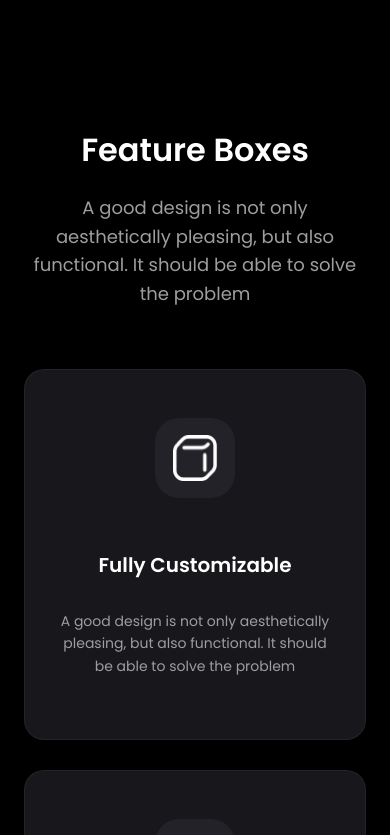
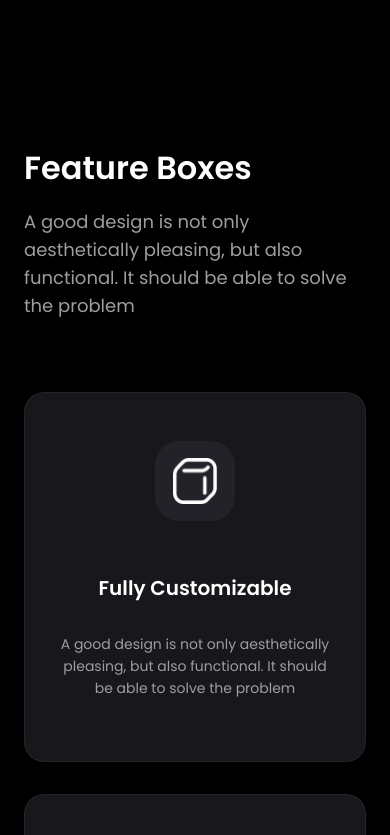
Before and after one commit to TARUN062005/figmaBanao, a React (Vite) app in the folder frontend/: page / in a window 390 px wide. Shown: the part 4520-5355 px from the top of the page. Built offline with nearby package versions, Linux system fonts and the light colour scheme.

Commit message:
feauter section updated

```diff
--- a/frontend/src/components/Contact/Contact.css
+++ b/frontend/src/components/Contact/Contact.css
@@ -9,19 +9,18 @@
     z-index: 10;
 }
 
-/* Banner Container */
+/* ===== Banner ===== */
+
 .banner-container {
     position: relative;
     width: 100%;
     max-width: 1110px;
     margin: -360px auto 120px;
-    /* Pull up by half height (~212px) */
     padding: 0 20px;
     box-sizing: content-box;
     z-index: 20;
 }
 
-/* Inner Container for Banner */
 .banner-inner {
     position: relative;
     width: 100%;
@@ -40,7 +39,6 @@
     top: 0;
     right: 0;
     height: 100%;
-    width: auto;
     opacity: 0.6;
     pointer-events: none;
     object-fit: cover;
@@ -70,14 +68,14 @@
     border-radius: 8px;
     padding: 12px 32px;
     cursor: pointer;
-    transition: transform 0.2s;
 }
 
 .banner-btn:hover {
     transform: scale(1.05);
 }
 
-/* Get In Touch Section */
+/* ===== Get In Touch Section ===== */
+
 .get-in-touch-section {
     display: flex;
     justify-content: space-between;
@@ -86,14 +84,14 @@
     max-width: 1110px;
     margin: 0 auto;
     gap: 60px;
-    position: relative;
     padding: 0 20px;
 }
+
+/* Sphere container */
 
 .wireframe-container {
     flex: 1;
     position: relative;
-    /* Sphere dimensions */
     width: 542px;
     height: 542px;
     display: flex;
@@ -104,42 +102,51 @@
 .wireframe-sphere {
     width: 542px;
     height: 542px;
-    opacity: 1;
     z-index: 1;
 }
 
+/* ===== TRUE BACKDROP BLUR ELLIPSES ===== */
+
+.blur-ellipse-top,
+.blur-ellipse-bottom {
+    position: absolute;
+    border-radius: 50%;
+    pointer-events: none;
+
+    background: radial-gradient(
+        1202.04% 1056.38% at 42.92% -7.08%,
+        rgba(73, 73, 85, 0.7) 0%,
+        rgba(20, 20, 20, 0.4) 100%
+    );
+
+    backdrop-filter: blur(20px);
+    -webkit-backdrop-filter: blur(20px);
+
+    z-index: 2;
+}
+
+/* Top ellipse */
+
 .blur-ellipse-top {
-    position: absolute;
     width: 64px;
     height: 64px;
-    /* top: 3933px global vs sphere 3961px -> -28px local */
     top: -28px;
-    /* left: 108px global vs sphere 130px -> -22px local */
     left: -22px;
-    background: radial-gradient(1202.04% 1056.38% at 42.92% -7.08%, #494955 0%, #141414 100%);
-    backdrop-filter: blur(20px);
-    z-index: 2;
-    border-radius: 50%;
 }
 
+/* Bottom ellipse */
+
 .blur-ellipse-bottom {
-    position: absolute;
     width: 96px;
     height: 96px;
-    /* top: 4465px global vs sphere 3961px -> 504px local */
     top: 504px;
-    /* left: 594px global vs sphere 130px -> 464px local */
     left: 464px;
-    background: radial-gradient(1202.04% 1056.38% at 42.92% -7.08%, #494955 0%, #141414 100%);
-    backdrop-filter: blur(20px);
-    z-index: 2;
-    border-radius: 50%;
 }
 
-/* Contact Form */
+/* ===== Contact Form ===== */
+
 .contact-form-container {
     flex: 1;
-    width: 100%;
     max-width: 500px;
     z-index: 2;
 }
@@ -177,7 +184,6 @@
 
 .input-box img {
     width: 24px;
-    height: 24px;
     opacity: 0.5;
 }
 
@@ -187,7 +193,6 @@
     border: none;
     color: white;
     width: 100%;
-    font-family: inherit;
     font-size: 16px;
     outline: none;
 }
@@ -197,25 +202,28 @@
     min-height: 100px;
 }
 
+/* Image button only */
+
 .submit-btn {
     background: transparent;
-    /* remove any background */
     border: none;
-    /* remove button border */
     padding: 0;
-    /* remove extra spacing */
-    margin: 0;
     cursor: pointer;
     display: inline-block;
-    /* shrink to image size */
 }
 
+.submit-btn img {
+    display: block;
+}
 
 .submit-btn:hover {
     opacity: 0.9;
 }
 
+/* ===== Responsive ===== */
+
 @media (max-width: 1024px) {
+
     .banner-inner {
         flex-direction: column;
         text-align: center;
--- a/frontend/src/components/Feauters/Feauter.css
+++ b/frontend/src/components/Feauters/Feauter.css
@@ -1,8 +1,9 @@
 .feature-section {
   width: 100%;
-  padding: 100px 0;
-  position: relative;
+  padding: 120px 0;
 }
+
+/* ===== Container (matches Figma layout grid) ===== */
 
 .feature-container {
   max-width: 1440px;
@@ -10,51 +11,78 @@
   padding: 0 165px;
 }
 
+/* ===== Header ===== */
+
 .feature-header {
-  text-align: center;
-  margin-bottom: 60px;
+  margin-bottom: 72px;
 }
 
+/* Main Title — EXACT FIGMA */
+
 .feature-main-title {
+  width: 342px;
+  height: 80px;
+
+  font-family: "Poppins", sans-serif;
   font-size: 48px;
   font-weight: 600;
-  margin-bottom: 20px;
+  line-height: 80px;
+
+  color: #ffffff;
+
+  margin-bottom: 5px;
 }
 
+/* Description — EXACT FIGMA */
+
 .feature-main-desc {
+  width: 577px;
+
+  font-family: "Poppins", sans-serif;
   font-size: 18px;
+  font-weight: 400;
+  line-height: 28px;
+
   color: #9e9e9e;
-  line-height: 1.6;
 }
+
+/* ===== Grid ===== */
 
 .feature-grid {
   display: grid;
-  grid-template-columns: repeat(auto-fit, minmax(300px, 1fr));
-  gap: 30px;
+  grid-template-columns: repeat(3, 1fr);
+  gap: 32px;
 }
+
+/* ===== Cards ===== */
 
 .feature-card {
   background: #18181c;
   border: 1px solid rgba(255, 255, 255, 0.05);
   border-radius: 20px;
   padding: 48px 32px;
-  text-align: center;
-  transition: transform 0.3s ease, border-color 0.3s ease;
+
   display: flex;
   flex-direction: column;
   align-items: center;
+  text-align: center;
+
+  transition: transform 0.3s ease, border-color 0.3s ease;
 }
 
 .feature-card:hover {
-  transform: translateY(-5px);
-  border-color: rgba(255, 255, 255, 0.1);
+  transform: translateY(-6px);
+  border-color: rgba(255, 255, 255, 0.12);
 }
+
+/* ===== Icon ===== */
 
 .icon-wrapper {
   width: 80px;
   height: 80px;
   margin-bottom: 32px;
   position: relative;
+
   display: flex;
   align-items: center;
   justify-content: center;
@@ -64,8 +92,6 @@
   position: absolute;
   width: 100%;
   height: 100%;
-  top: 0;
-  left: 0;
   border-radius: 24px;
 }
 
@@ -74,21 +100,30 @@
   z-index: 2;
 }
 
+/* ===== Card Text ===== */
+
 .feature-card-title {
   font-size: 20px;
   font-weight: 600;
   margin-bottom: 16px;
+  color: #ffffff;
 }
 
 .feature-card-desc {
   font-size: 14px;
   color: #9e9e9e;
-  line-height: 1.6;
+  line-height: 22px;
 }
+
+/* ===== Responsive ===== */
 
 @media (max-width: 1280px) {
   .feature-container {
     padding: 0 80px;
+  }
+
+  .feature-grid {
+    grid-template-columns: repeat(2, 1fr);
   }
 }
 
@@ -98,6 +133,17 @@
   }
 
   .feature-main-title {
+    width: 100%;
     font-size: 32px;
+    line-height: 44px;
+    height: auto;
+  }
+
+  .feature-main-desc {
+    width: 100%;
+  }
+
+  .feature-grid {
+    grid-template-columns: 1fr;
   }
 }
```
